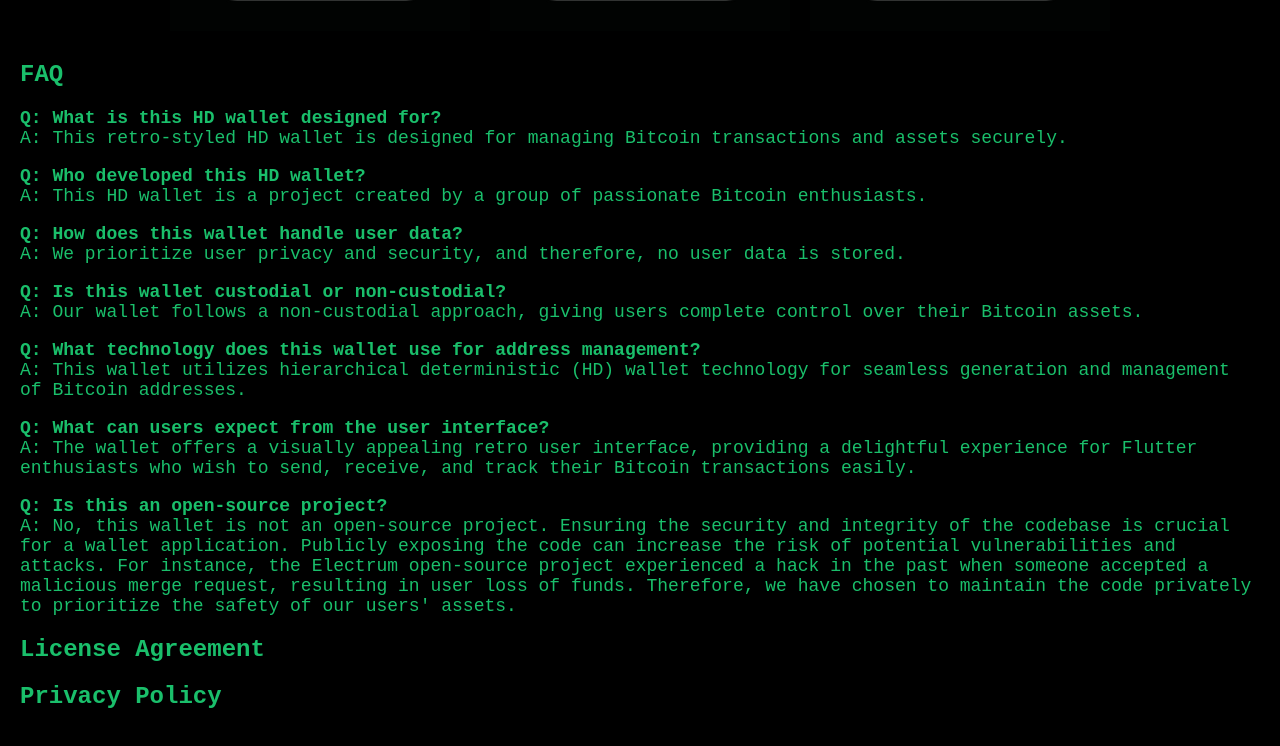
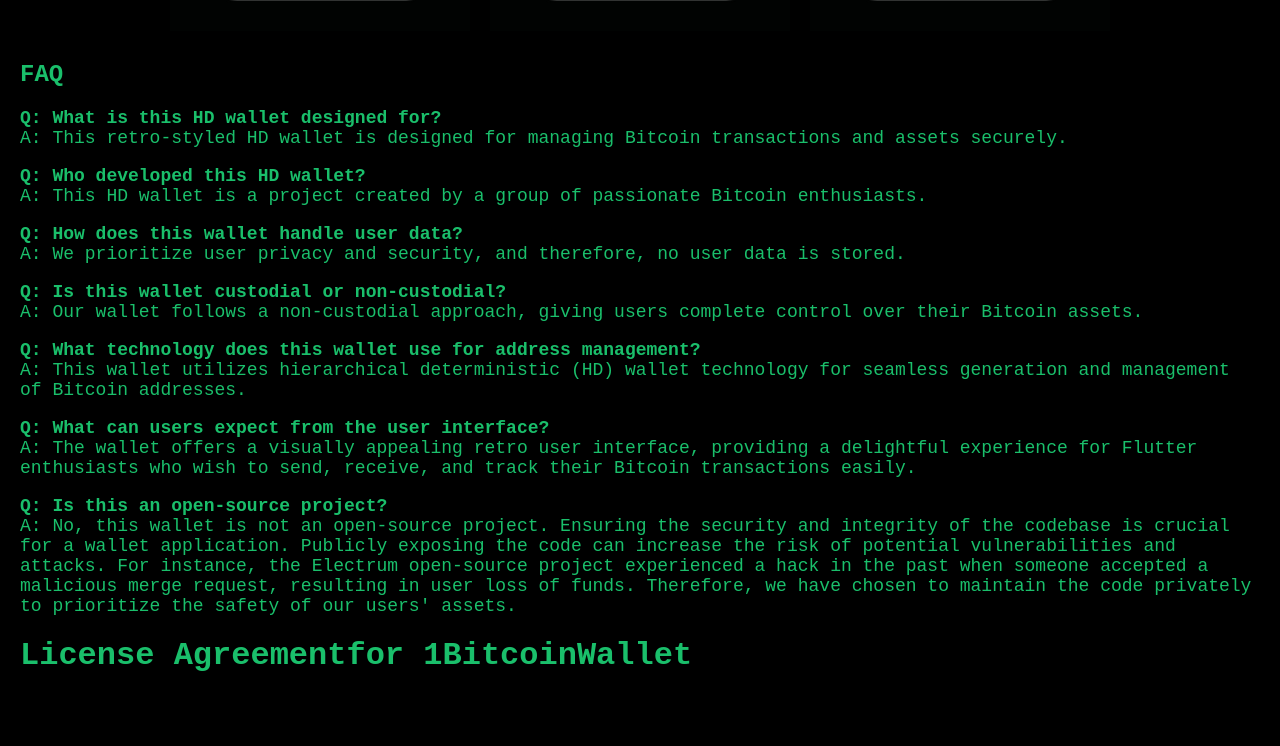
Before and after one commit to OneBitcoinWallet/1BitcoinWallet, a plain HTML site: page index.html in a window 1280 px wide. Shown: the part 889-1635 px from the top of the page. After the commit the page ends 1593 px from the top, so only its background shows below. Drawn offline with Linux system fonts and the light colour scheme.

Commit message:
Update index.html

```diff
--- a/index.html
+++ b/index.html
@@ -88,9 +88,9 @@
       A: No, this wallet is not an open-source project. Ensuring the security and integrity of the codebase is crucial for a wallet application. Publicly exposing the code can increase the risk of potential vulnerabilities and attacks. For instance, the Electrum open-source project experienced a hack in the past when someone accepted a malicious merge request, resulting in user loss of funds. Therefore, we have chosen to maintain the code privately to prioritize the safety of our users' assets.
     </p>
 
-<h2>License Agreement</h2>
+<h1>License Agreementfor 1BitcoinWallet</h1>
 <div id="license-agreement" style="display: none;">
-  <p>This License Agreement (the "Agreement") is entered into between [Client's Name] (referred to as the "Developer") and the users (referred to as the "User" or "Users") of the 1Bitcoin Wallet mobile application (referred to as the "App"). This Agreement sets forth the terms and conditions governing the use of the App. By downloading, installing, or using the App, Users agree to be bound by the terms of this Agreement.</p>
+  <p>This License Agreement (the "Agreement") is entered into between 1Bitcoin Wallet Development Team (referred to as the "Developer") and the users (referred to as the "User" or "Users") of the 1Bitcoin Wallet mobile application (referred to as the "App"). This Agreement sets forth the terms and conditions governing the use of the App. By downloading, installing, or using the App, Users agree to be bound by the terms of this Agreement.</p>
 
   <h3>Ownership and Intellectual Property Rights:</h3>
   <p>a. The App and all its content, including but not limited to software, graphics, designs, trademarks, logos, and documentation, are the exclusive property of the Developer or its licensors. All rights not expressly granted herein are reserved.</p>
@@ -111,11 +111,10 @@
   <p>a. The User agrees to indemnify and hold the Developer harmless from any claims, damages, losses, or liabilities arising out of or related to their use of the App or any violation of this Agreement.</p>
 
   <h3>Governing Law and Jurisdiction:</h3>
-  <p>a. This Agreement shall be governed by and construed in accordance with the laws of [Jurisdiction]. Any disputes arising out of or in connection with this Agreement shall be subject to the exclusive jurisdiction of the courts of [Jurisdiction].</p>
+  <p>a. This Agreement shall be governed by and construed in accordance with the laws of Developer's Country of origin. Any disputes arising out of or in connection with this Agreement shall be subject to the exclusive jurisdiction of the courts of [Jurisdiction].</p>
 </div>
 
 
-    <h2>Privacy Policy</h2>
     <div id="privacy-policy" style="display: none;">
 <h1>Privacy Policy for 1BitcoinWallet</h1>
 
@@ -199,8 +198,6 @@
 
 <p>We may update our Privacy Policy from time to time. Thus, we advise you to review this page periodically for any changes. We will notify you of any changes by posting the new Privacy Policy on this page. These changes are effective immediately, after they are posted on this page.</p>
 
-<p>Our Privacy Policy was created with the help of the <a href="https://www.privacypolicygenerator.info">Privacy Policy Generator</a>.</p>
-
 <h2>Contact Us</h2>
 
 <p>If you have any questions or suggestions about our Privacy Policy, do not hesitate to contact us.</p>
```
